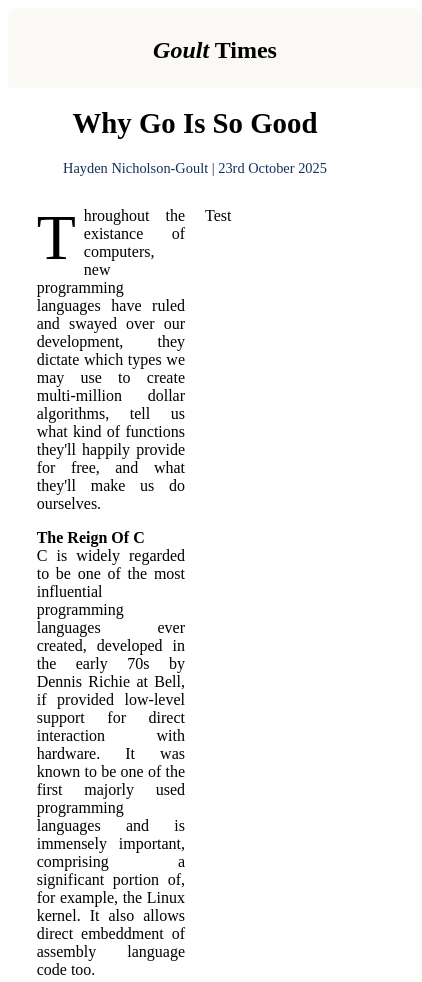
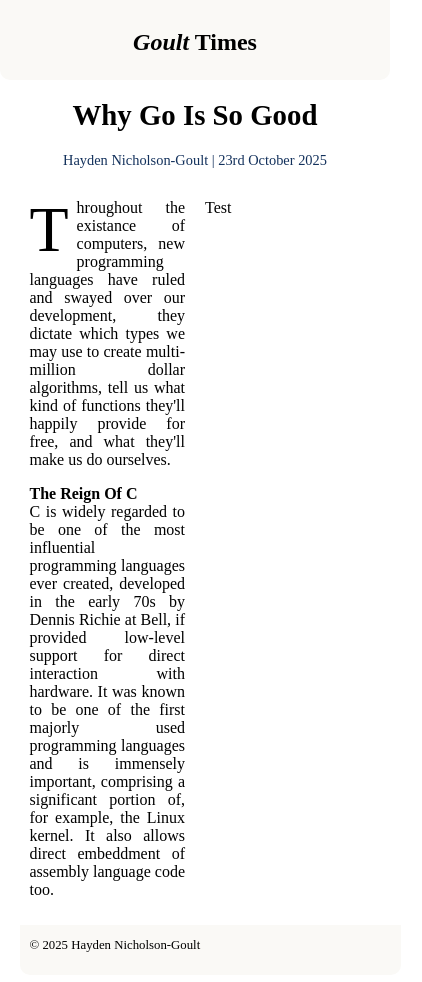
Before and after one commit to goultyy/goultyy.github.io, a plain HTML site: page index.html in a window 390 px wide. Shown: the top 982 px of the page, 422 px wide, since content can reach past the window. Drawn offline with Linux system fonts and the light colour scheme; a web font is replaced by a local one.

Commit message:
Final style changes

```diff
--- a/style.css
+++ b/style.css
@@ -7,6 +7,8 @@ body {
     font-family: "IM Fell Double Pica", serif;
     font-weight: 400;
     font-style: normal;
+    padding: 0;
+    margin: 0;
 }
 
 @media (min-width: 1400px) {
@@ -44,7 +46,7 @@ body {
         float: initial !important;
     }
     .header {
-        width: 100% !important;
+        width: calc(100% - 40px) !important;
         padding: 10px 20px 10px 20px !important;
     }
 }
@@ -99,7 +101,7 @@ p {
     background-color: #FAF9F6;
     width: calc(100% - 120px);
     height: 60px;
-    border-radius: 10px 10px 0 0;
+    border-radius: 0px 0px 10px 10px;
     padding: 10px 20px 10px 100px;
 }
 
```
